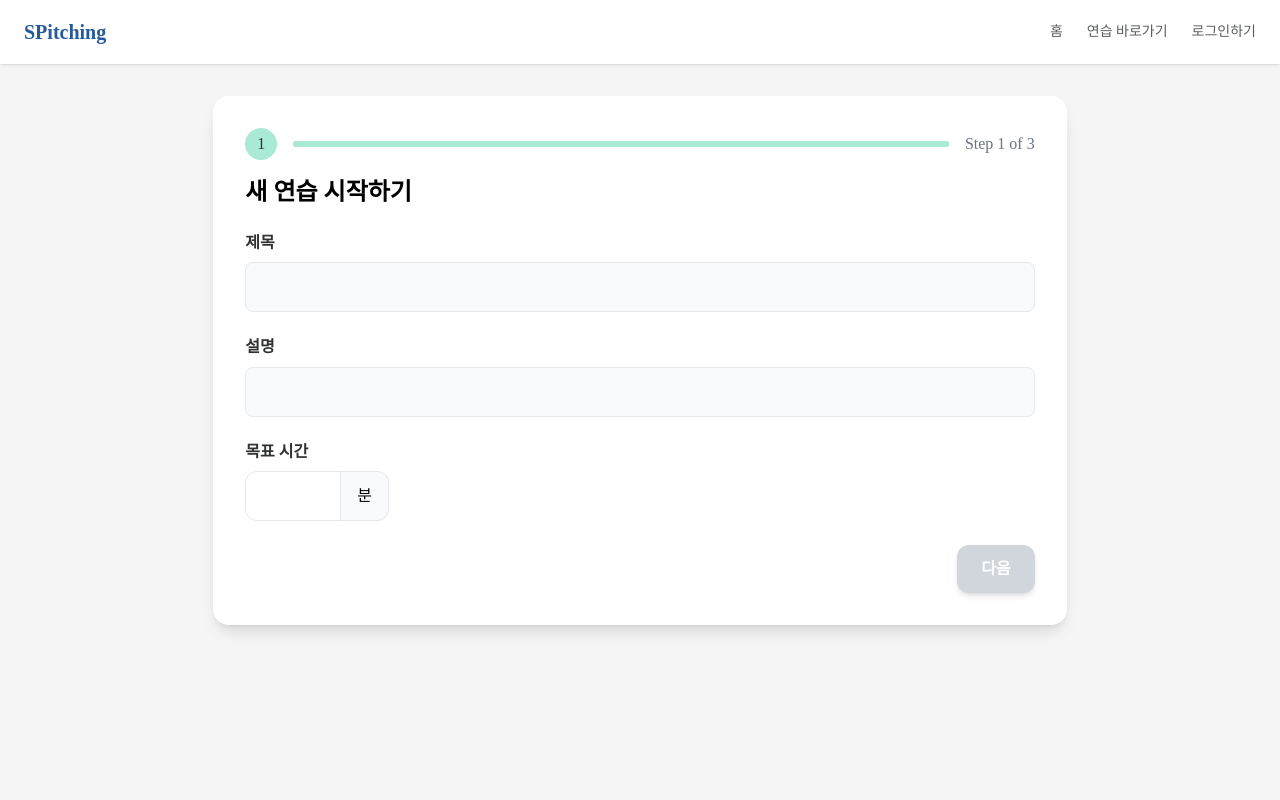
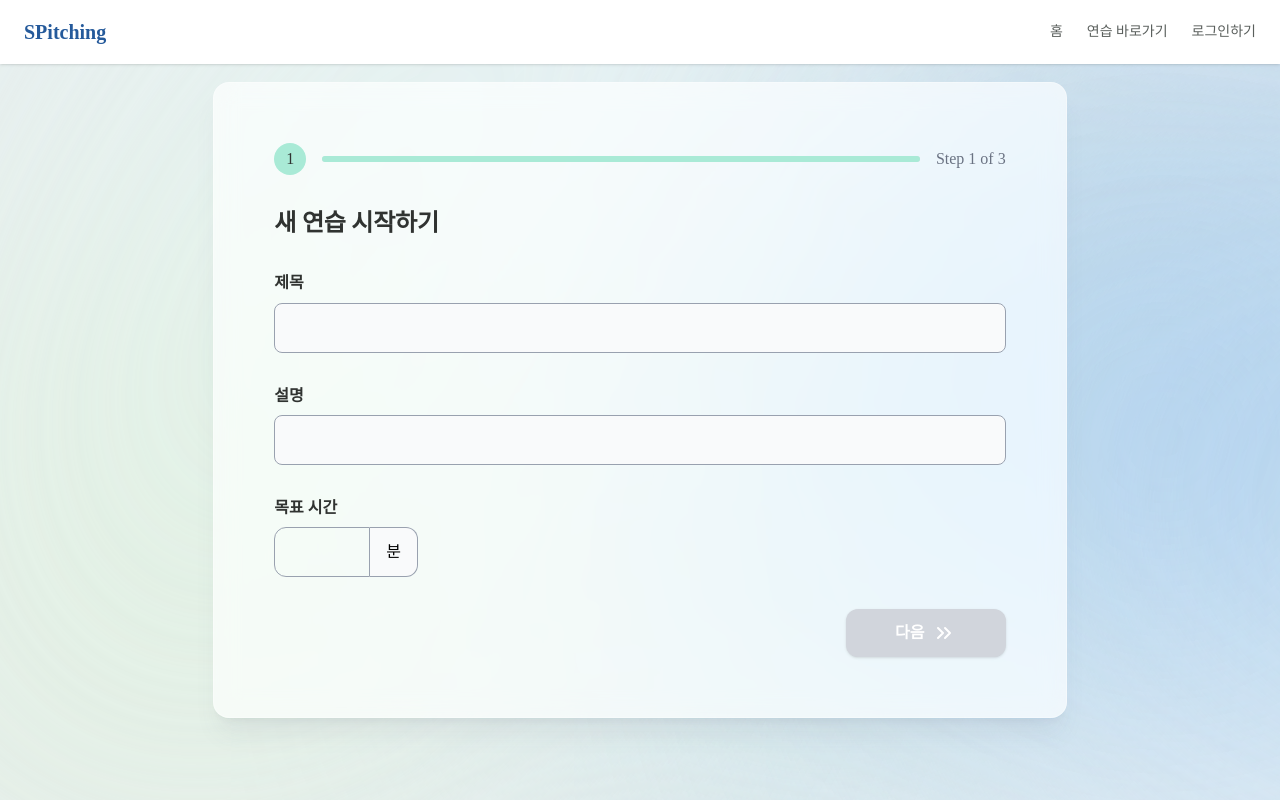
Before and after one commit to xseojungx/SPitching-FE, a React (Vite) app in the folder SPitching/: page /practices/new/details in a window 1280 px wide. Built offline with nearby package versions, Linux system fonts and the light colour scheme; no server answers; a web font is replaced by a local one.

Commit message:
style. 1단계

```diff
--- a/SPitching/src/pages/prep/PracticeDetailsPage.tsx
+++ b/SPitching/src/pages/prep/PracticeDetailsPage.tsx
@@ -3,6 +3,7 @@ import { useNavigate } from 'react-router-dom';
 import { usePracticeCreation } from '@/contexts/PracticeCreationContext';
 import Navbar from '@/components/common/Navbar';
 import ProgressBar from '@/components/prep/ProgressBar';
+import { ChevronsRightIcon } from 'lucide-react';
 const PracticeDetailsPage = () => {
   const navigate = useNavigate();
   const { setDetails, setPracticeId } = usePracticeCreation();
@@ -44,12 +45,12 @@ const PracticeDetailsPage = () => {
   };
 
   return (
-    <div className='box-border flex h-screen w-screen flex-col pt-24'>
+    <div className='box-border flex h-screen w-screen flex-col justify-center py-24'>
       <Navbar />
 
-      <article className='relative mx-auto flex w-8/12 max-w-screen-2xl flex-col space-y-6 rounded-2xl bg-white p-8 shadow-lg'>
+      <article className='shadow-shadow-100 relative mx-auto flex w-8/12 max-w-screen-2xl flex-col space-y-8 rounded-2xl border border-white/30 bg-white/70 p-15 shadow-xl backdrop-blur-md backdrop-saturate-150'>
         <ProgressBar step={1} />
-        <h1 className='text-2xl font-bold'>새 연습 시작하기</h1>
+        <h1 className='h1 mt-4 text-gray-900'>새 연습 시작하기</h1>
 
         <div className='flex flex-col space-y-2'>
           <label className='s1 text-gray-900'>제목</label>
@@ -57,7 +58,7 @@ const PracticeDetailsPage = () => {
             type='text'
             value={title}
             onChange={(e: ChangeEvent<HTMLInputElement>) => setTitle(e.target.value)}
-            className='focus:ring-navy-700 w-full rounded-lg border border-gray-200 bg-gray-50 px-4 py-3 placeholder-gray-400 transition focus:bg-white focus:ring-1 focus:outline-none'
+            className='focus:ring-navy-700 w-full rounded-lg border border-gray-400 bg-gray-50 px-4 py-3 placeholder-gray-400 transition focus:bg-white focus:ring-1 focus:outline-none'
           />
         </div>
 
@@ -67,7 +68,7 @@ const PracticeDetailsPage = () => {
             type='text'
             value={description}
             onChange={(e: ChangeEvent<HTMLInputElement>) => setDescription(e.target.value)}
-            className='focus:ring-navy-700 w-full rounded-lg border border-gray-200 bg-gray-50 px-4 py-3 placeholder-gray-400 transition focus:bg-white focus:ring-1 focus:outline-none'
+            className='focus:ring-navy-700 w-full rounded-lg border border-gray-400 bg-gray-50 px-4 py-3 placeholder-gray-400 transition focus:bg-white focus:ring-1 focus:outline-none'
           />
         </div>
 
@@ -82,9 +83,9 @@ const PracticeDetailsPage = () => {
                   setDuration(e.target.value);
                 }
               }}
-              className='focus:ring-navy-700 w-24 rounded-l-xl border border-gray-200 px-4 py-3 focus:ring-1'
+              className='focus:ring-navy-700 w-24 rounded-l-xl border border-gray-400 px-4 py-3 focus:ring-1'
             />
-            <span className='inline-block rounded-r-xl border border-l-0 border-gray-200 bg-gray-50 px-4 py-3'>
+            <span className='inline-block rounded-r-xl border border-l-0 border-gray-400 bg-gray-50 px-4 py-3'>
               분
             </span>
           </div>
@@ -94,16 +95,18 @@ const PracticeDetailsPage = () => {
           <button
             onClick={handleSubmit}
             disabled={!isValid || isSubmitting}
-            className={`h-12 rounded-xl px-6 font-semibold text-white shadow-md transition ${
+            className={`b1 flex h-12 w-40 justify-center gap-2 rounded-xl px-6 py-3 text-base font-semibold text-white shadow-sm transition ${
               isValid
-                ? 'bg-[#255A9B] hover:brightness-110'
+                ? 'bg-gradient-to-r from-[#4C9ACF] to-[#A9EAD6] hover:cursor-pointer hover:brightness-110'
                 : 'cursor-not-allowed bg-gray-300 text-gray-500'
             }`}
           >
             다음
+            <ChevronsRightIcon />
           </button>
         </div>
       </article>
+      <div className="fixed left-0 -z-1 h-screen w-screen bg-[url('/assets/dashboard_bg.svg')] bg-left-top bg-no-repeat opacity-90 not-first:bg-cover"></div>
     </div>
   );
 };
```
Also changed, not shown: SPitching/src/components/practiceList/RecentPractice.tsx (+0 -10 lines).
